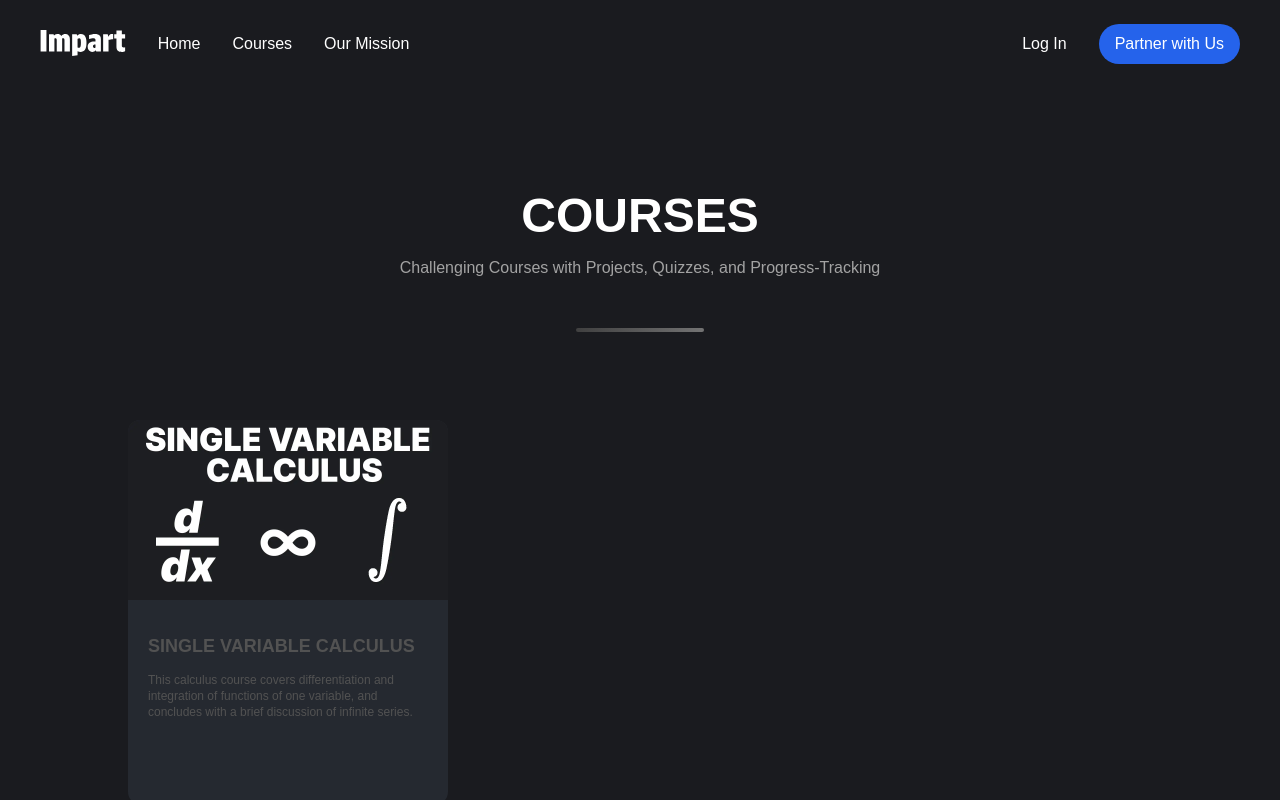
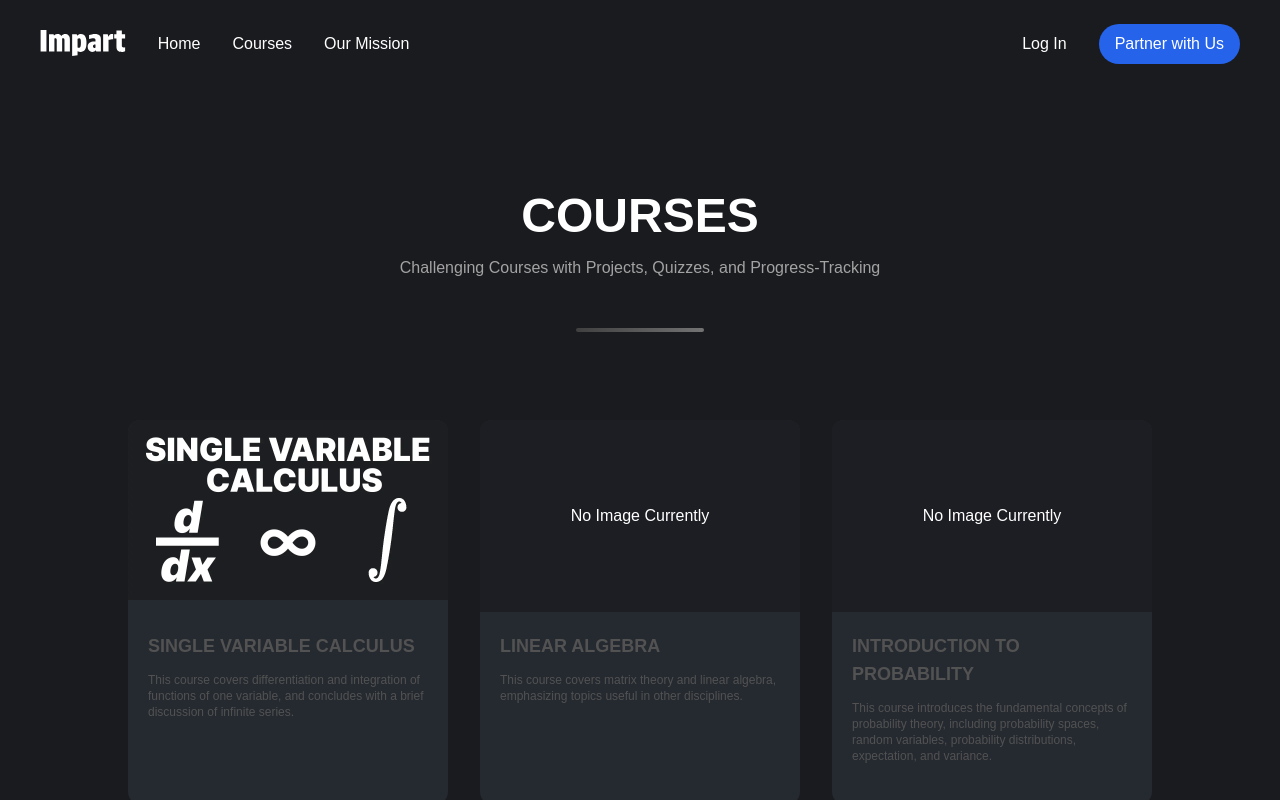
Before and after one commit to Yaucrates/impart, a SvelteKit app: page /courses in a window 1280 px wide. Shown: the top 800 px of the page. Built offline with nearby package versions, Linux system fonts and the light colour scheme.

Commit message:
Impart Education Courses Are Fantastic!!

```diff
--- a/src/routes/+layout.svelte
+++ b/src/routes/+layout.svelte
@@ -6,6 +6,8 @@
 	let { children } = $props();
 </script>
 
-<Header />
-{@render children()}
+<div class="h-full min-h-screen flex flex-col">
+    <Header />
+    {@render children()}
+</div>
 <Footer />
--- a/src/routes/courses/+page.svelte
+++ b/src/routes/courses/+page.svelte
@@ -12,7 +12,23 @@
             title: "Single Variable Calculus",
             instructor: "Yousif Abdulhussein",
             prerequisites: "Algebra and Trigonometry",
-            description: "This calculus course covers differentiation and integration of functions of one variable, and concludes with a brief discussion of infinite series.",
+            description: "This course covers differentiation and integration of functions of one variable, and concludes with a brief discussion of infinite series.",
+        },
+        {
+            id: 2,
+            disable: true,
+            title: "Linear Algebra",
+            instructor: "Yousif Abdulhussein",
+            prerequisites: "Algebra and Trigonometry",
+            description: "This course covers matrix theory and linear algebra, emphasizing topics useful in other disciplines.",
+        },
+        {
+            id: 3,
+            disable: true,
+            title: "Introduction to Probability",
+            instructor: "Yousif Abdulhussein",
+            prerequisites: "Single Variable Calculus",
+            description: "This course introduces the fundamental concepts of probability theory, including probability spaces, random variables, probability distributions, expectation, and variance."
         },
     ]
 </script>
```
Also changed, not shown: static/CalculusCourseLogo.webp.
